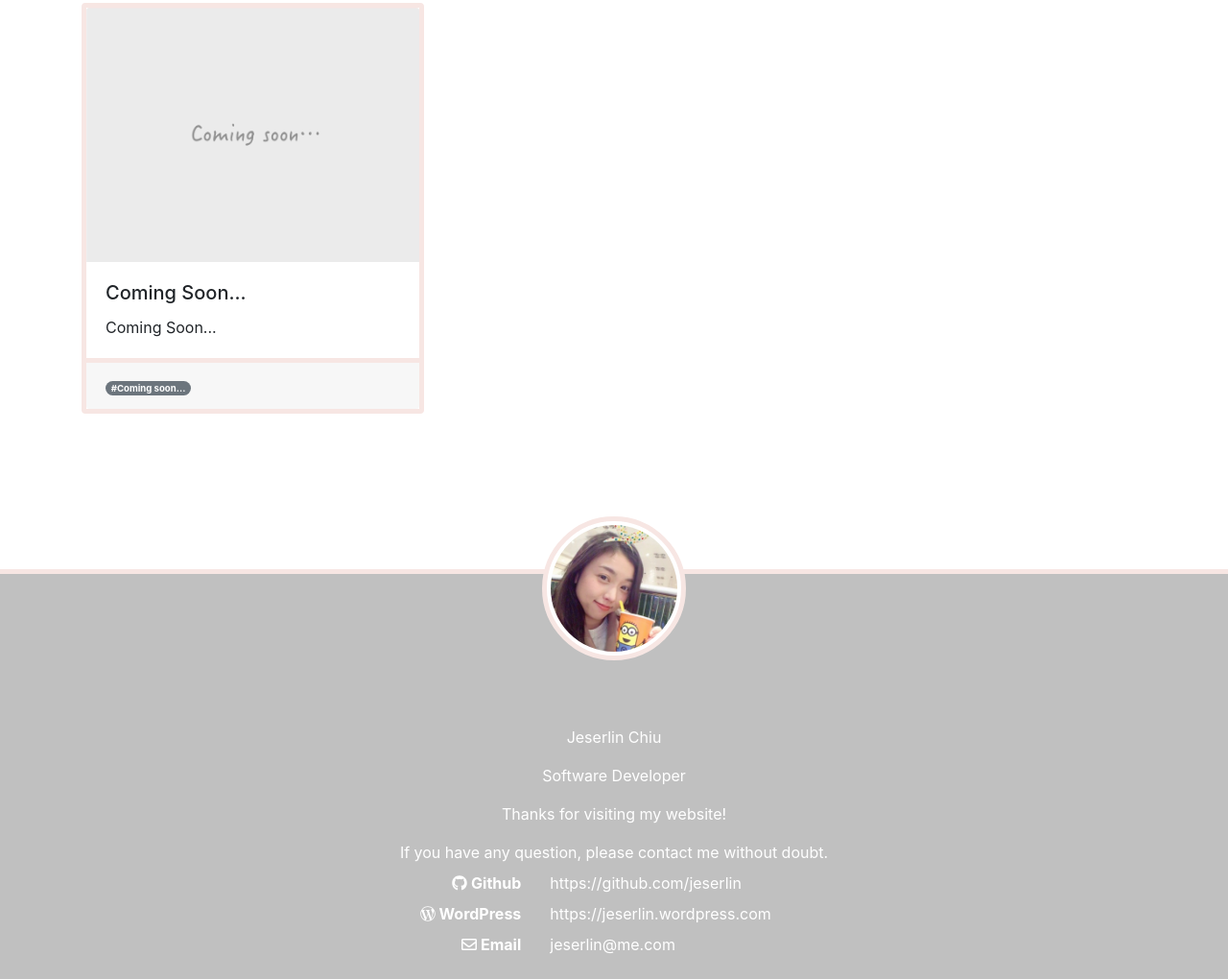
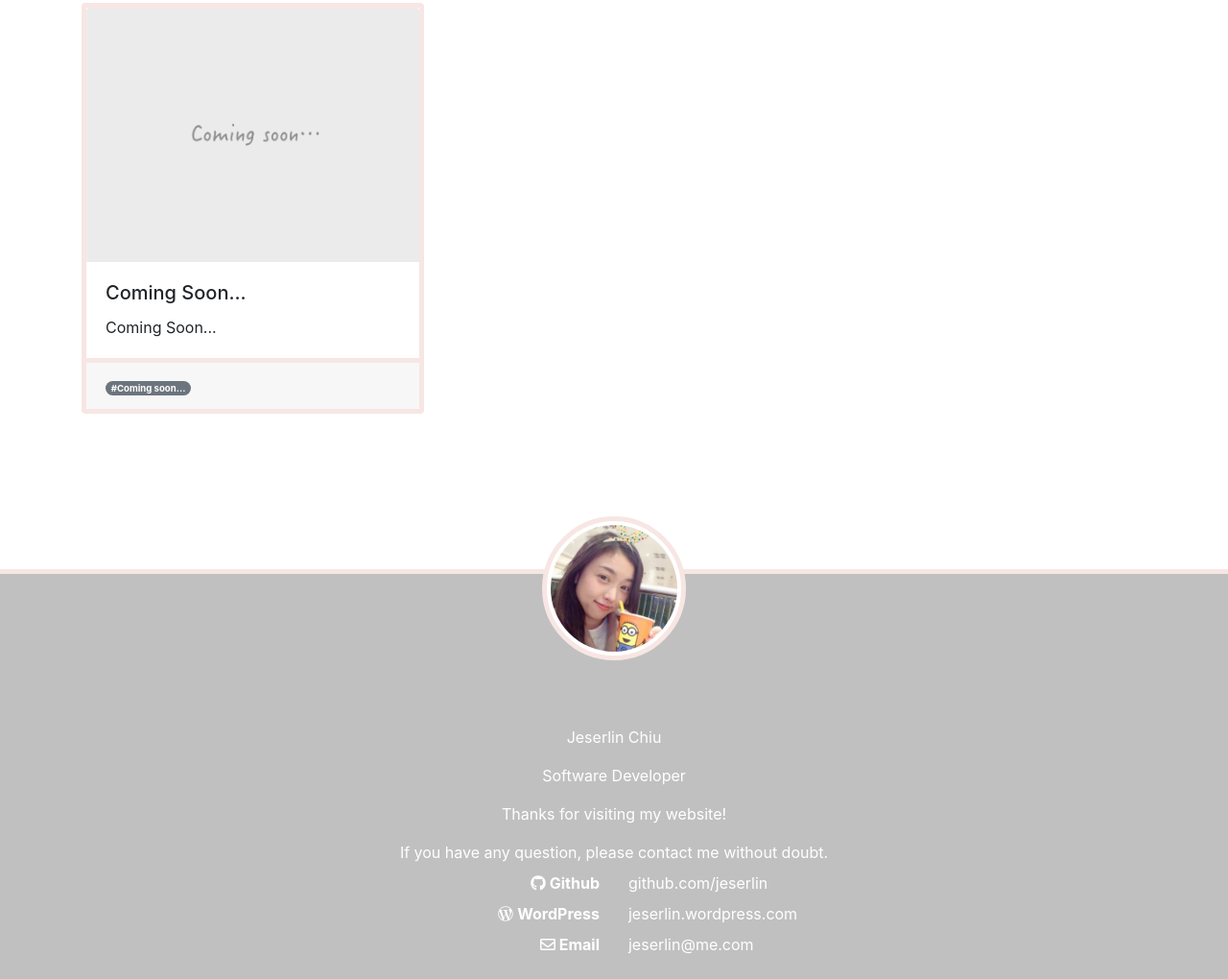
Before and after one commit to jeserlin/jeserlin.github.io, a plain HTML site: page index.html in a window 1280 px wide. Shown: the part 755-1775 px from the top of the page at 96% size. Drawn offline with Linux system fonts and the light colour scheme.

Commit message:
adjust footer
1.add link
2.fix bug

```diff
--- a/index.html
+++ b/index.html
@@ -73,21 +73,25 @@
 			  <div class="p-2">Thanks for visiting my website!</div>
 			  <div class="p-2">If you have any question, please contact me without doubt.</div>
 			  <dl class="row">
-				<dt class="col-5 text-align-right">
+				<dt class="col-5 col-sm-6 text-align-right">
 					<li class="fab fa-github"></li>
 					Github
 				</dt>
-				<dd class="col-7">https://github.com/jeserlin</dd>
-				<dt class="col-5 text-align-right">
+				<dd class="col-7 col-sm-6">
+					<a class="text-white" href="https://github.com/jeserlin">github.com/jeserlin</a>
+				</dd>
+				<dt class="col-5 col-sm-6 text-align-right">
 					<li class="fab fa-wordpress-simple"></li>
 					WordPress
 				</dt>
-				<dd class="col-7">https://jeserlin.wordpress.com</dd>
-				<dt class="col-5 text-align-right">
+				<dd class="col-7 col-sm-6">
+					<a class="text-white" href="https://jeserlin.wordpress.com">jeserlin.wordpress.com</a>
+				</dd>
+				<dt class="col-5 col-sm-6 text-align-right">
 					<li class="far fa-envelope"></li>
 					Email
 				</dt>
-				<dd class="col-7"><a class="text-white" href="mailto:jeserlin@me.com">jeserlin@me.com</a></dd>
+				<dd class="col-7 col-sm-6"><a class="text-white" href="mailto:jeserlin@me.com">jeserlin@me.com</a></dd>
 			  </dl>
 			</div>
 		</div>
```
